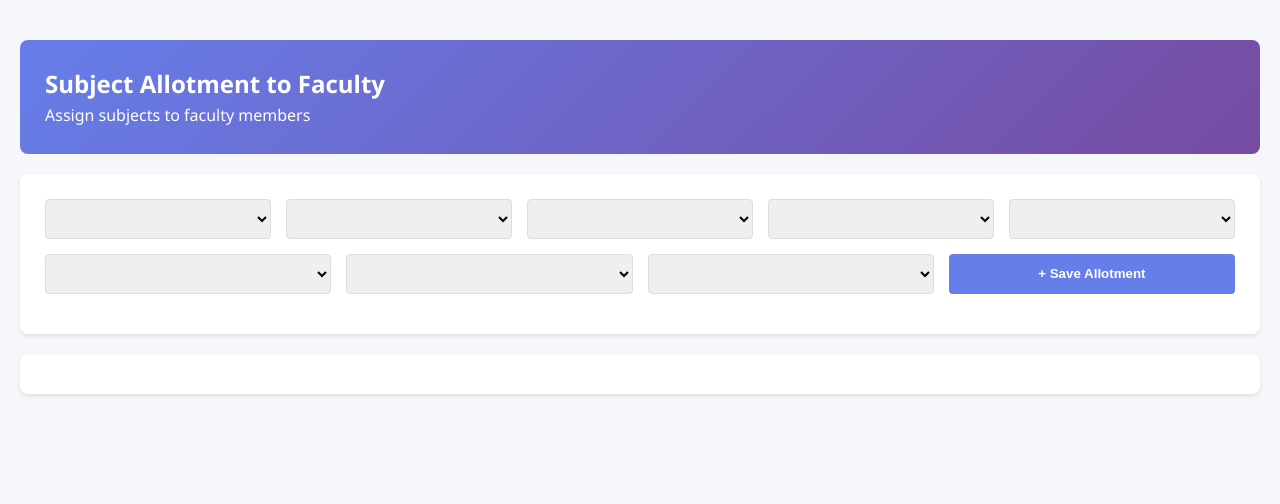
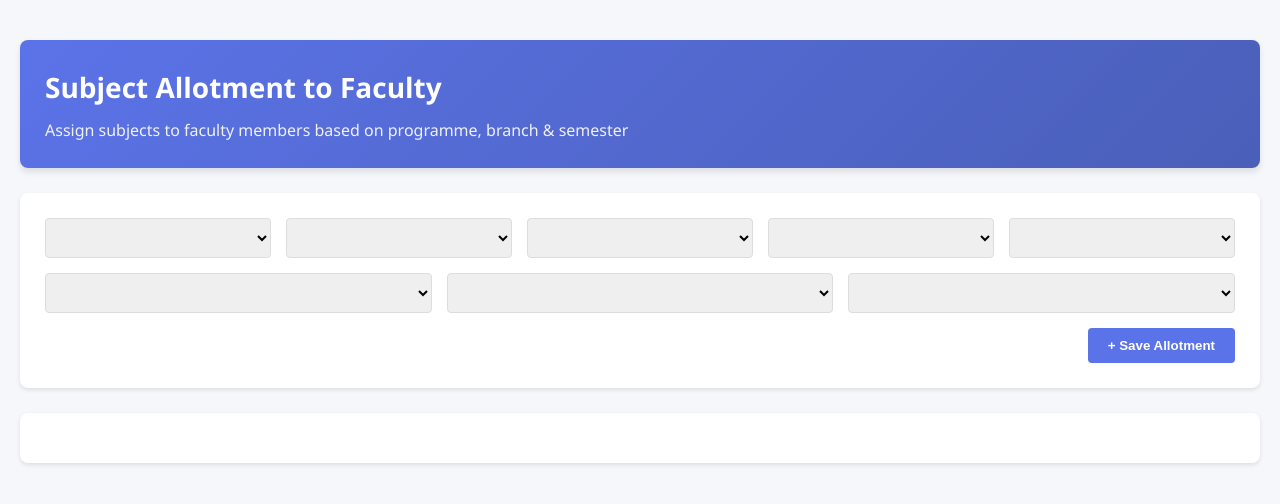
Before and after one commit to sairamhanuman/Kitsw_Sairam, a website: page subject-allotment.html in a window 1280 px wide. Drawn offline with Linux system fonts and the light colour scheme; no server answers.

Commit message:
Refactor subject allotment HTML structure and styles

```diff
--- a/subject-allotment.html
+++ b/subject-allotment.html
@@ -10,42 +10,62 @@
     font-family: 'Segoe UI', Tahoma, Geneva, Verdana, sans-serif;
     background: #f5f7fa;
     margin: 0;
+    padding: 0;
 }
 
-        .student-container {
+/* Container */
+.allotment-container {
     max-width: 1400px;
     margin: 20px auto;
     padding: 20px;
 }
 
-        .student-header {
-            background: linear-gradient(135deg, #667eea, #764ba2);
+/* Header */
+.allotment-header {
+    background: linear-gradient(135deg, #5b73e8 0%, #4a5fb8 100%);
     color: white;
     padding: 25px;
     border-radius: 8px;
-            margin-bottom: 20px;
+    margin-bottom: 25px;
+    box-shadow: 0 4px 6px rgba(0,0,0,0.1);
 }
 
-        .box {
+.allotment-header h1 {
+    margin: 0;
+    font-size: 28px;
+}
+
+.allotment-header p {
+    margin-top: 8px;
+    opacity: 0.9;
+}
+
+/* Filter Card */
+.filter-card {
     background: white;
     padding: 25px;
     border-radius: 8px;
     box-shadow: 0 2px 4px rgba(0,0,0,0.1);
-            margin-bottom: 20px;
+    margin-bottom: 25px;
 }
 
-        .form-row {
+.filter-row {
     display: grid;
-            grid-template-columns: repeat(auto-fit, minmax(200px, 1fr));
+    grid-template-columns: repeat(auto-fit, minmax(220px, 1fr));
     gap: 15px;
     margin-bottom: 15px;
 }
 
-        select {
+.filter-row select {
     padding: 10px;
+    border-radius: 4px;
     border: 1px solid #ddd;
-            border-radius: 4px;
     font-size: 14px;
+}
+
+/* Save Button */
+.action-row {
+    text-align: right;
 }
 
 .btn {
@@ -57,41 +77,85 @@
 }
 
 .btn-primary {
-            background: #667eea;
+    background: #5b73e8;
     color: white;
 }
 
 .btn-primary:hover {
-            background: #5568d3;
+    background: #4a63d8;
 }
 
-        #tableContainer {
+.btn-danger {
+    background: #dc3545;
+    color: white;
+}
+
+/* Table Section */
+.table-section {
     background: white;
-            padding: 20px;
+    padding: 25px;
     border-radius: 8px;
     box-shadow: 0 2px 4px rgba(0,0,0,0.1);
+    overflow-x: auto;
 }
 
-        #alertContainer {
-            margin-bottom: 15px;
+.simple-table {
+    width: 100%;
+    border-collapse: collapse;
+    font-size: 14px;
+}
+
+.simple-table thead {
+    background: #5b73e8;
+    color: white;
+}
+
+.simple-table th {
+    padding: 12px;
+    text-align: left;
+}
+
+.simple-table td {
+    padding: 10px 12px;
+    border-bottom: 1px solid #eee;
+}
+
+.simple-table tbody tr:nth-child(even) {
+    background: #f9f9f9;
+}
+
+.simple-table tbody tr:hover {
+    background: #f0f4ff;
+}
+
+.btn-sm {
+    padding: 6px 12px;
+    font-size: 12px;
+}
+
+/* Responsive */
+@media (max-width: 768px) {
+    .filter-row {
+        grid-template-columns: 1fr;
+    }
 }
 </style>
 </head>
 
 <body>
 
-<div class="student-container">
+<div class="allotment-container">
 
     <!-- HEADER -->
-    <div class="student-header">
-        <h2>Subject Allotment to Faculty</h2>
-        <p>Assign subjects to faculty members</p>
+    <div class="allotment-header">
+        <h1>Subject Allotment to Faculty</h1>
+        <p>Assign subjects to faculty members based on programme, branch & semester</p>
     </div>
 
-    <!-- FILTER / FORM -->
-    <div class="box">
+    <!-- FILTERS -->
+    <div class="filter-card">
 
-        <div class="form-row">
+        <div class="filter-row">
             <select id="programmeId"></select>
             <select id="branchId"></select>
             <select id="semesterId"></select>
@@ -99,11 +163,13 @@
             <select id="subjectId"></select>
         </div>
 
-        <div class="form-row">
+        <div class="filter-row">
             <select id="batchId"></select>
             <select id="sectionId"></select>
             <select id="staffId"></select>
+        </div>
 
+        <div class="action-row">
             <button onclick="saveAllotment()" class="btn btn-primary">
                 + Save Allotment
             </button>
@@ -111,11 +177,8 @@
 
     </div>
 
-    <!-- ALERTS -->
-    <div id="alertContainer"></div>
-
     <!-- TABLE -->
-    <div id="tableContainer"></div>
+    <div id="tableContainer" class="table-section"></div>
 
 </div>
 
```
Lines whose indentation alone changed are shown as unchanged.
